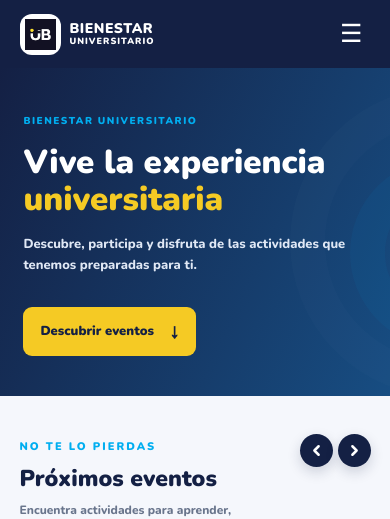
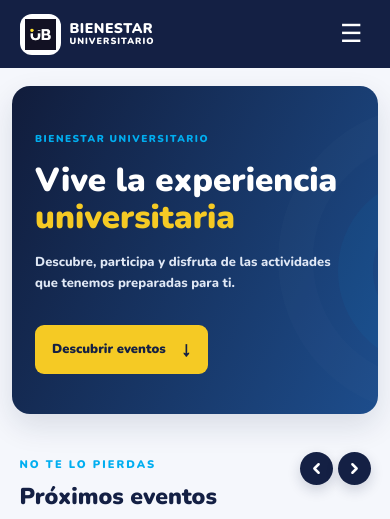
Before and after one commit to DaniCrk56/Proyecto-AsistenciasQR-Bienestar-IUB, a SvelteKit app in the folder FrontSvelte/: page /estudiantes/eventos in a window 390 px wide. Shown: the top 519 px of the page. Built offline with nearby package versions, Linux system fonts and the light colour scheme.

Commit message:
Update print statement from 'Hello' to 'Goodbye'

```diff
--- a/FrontSvelte/src/routes/estudiantes/eventos/+page.svelte
+++ b/FrontSvelte/src/routes/estudiantes/eventos/+page.svelte
@@ -512,14 +512,19 @@
 
     /* PRESENTACIÓN */
 
+
 .presentacion {
+    width: 92%;
     min-height: 355px;
-        padding: 65px 10%;
-        background: linear-gradient(115deg, #142044, #174d82);
+    margin: 28px auto 0;
+    padding: 65px 8%;
+    background: linear-gradient(115deg, #111c3b, #1d4d8c);
+    border-radius: 23px;
     position: relative;
     display: flex;
     align-items: center;
     overflow: hidden;
+    box-shadow: 0 12px 30px rgba(20, 32, 68, .12);
 }
 
     .presentacion-contenido {
@@ -1100,9 +1105,13 @@
             font-size: 19px;
         }
 
+
 .presentacion {
+    width: 94%;
     min-height: 330px;
+    margin: 18px auto 0;
     padding: 45px 7%;
+    border-radius: 18px;
 }
 
         .presentacion-contenido {
```
Lines whose indentation alone changed are shown as unchanged.
